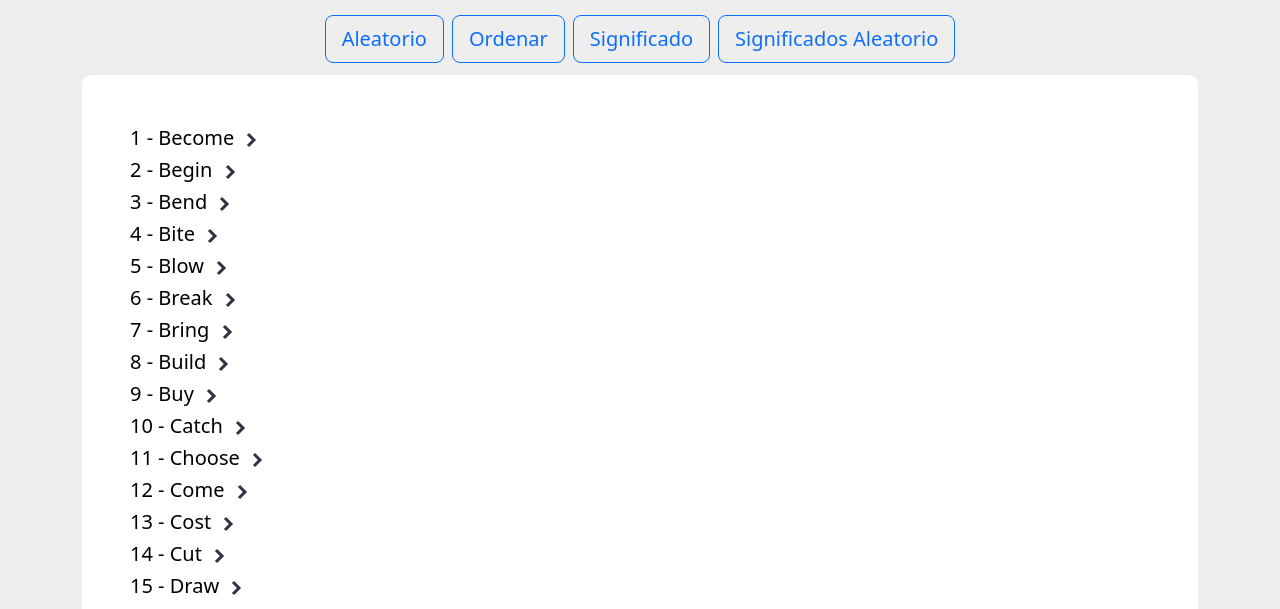
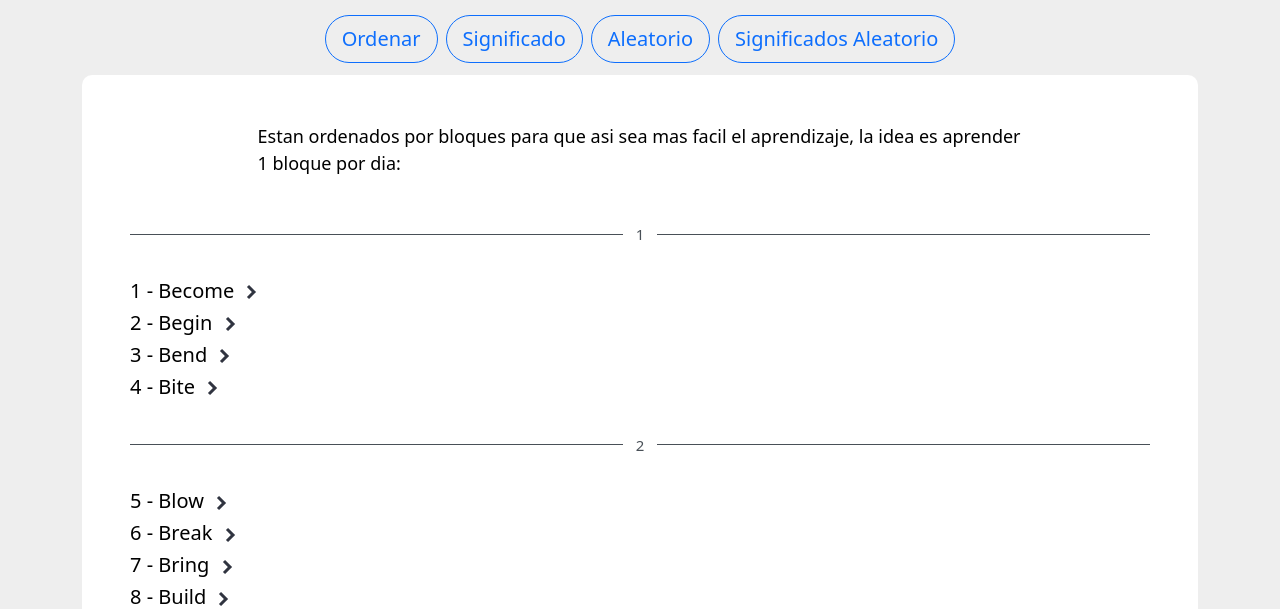
Before and after one commit to RubenAcosta16/paginaRubenPast, a plain HTML site: page past/index.html in a window 1280 px wide. Shown: the part 181-790 px from the top of the page. Drawn offline with nearby package versions, Linux system fonts and the light colour scheme.

Commit message:
verbs block

```diff
--- a/css/main.css
+++ b/css/main.css
@@ -95,6 +95,9 @@ background-size: cover;
 
 
 /* text */
+.text-p-sm{
+    font-size: 18px !important;
+}
 
 .text-p{
     font-size: 20px !important;
@@ -112,6 +115,11 @@ background-size: cover;
 
 
 @media(max-width:950px){
+
+    .text-p-sm{
+        font-size: 16px !important;
+    }
+
     .text-p{
         font-size: 18px !important;
     }
--- a/css/verbos_style.css
+++ b/css/verbos_style.css
@@ -119,3 +119,25 @@ left: 100px; */
 .navbar-toggler{
     margin-left: auto !important;
 }
+
+
+.separador-verbs{
+    margin: 30px 0;
+    display: flex;
+    /* justify-content: space-between; */
+    align-items: center;
+    color:  var(--color-text-secondary);
+    font-size: 15px;
+}
+
+.separador-verbs .line{
+    height: 1px;
+    width: 100%;
+    line-height: 12px;
+
+    background-color:  var(--color-text-secondary);
+}
+
+.separador-verbs .num{
+    margin:0 13px;
+}
--- a/past/index.html
+++ b/past/index.html
@@ -90,7 +90,11 @@
 
 
 
-
+        <!-- <div class="separador-verbs">
+          <div class="line"></div>
+          <div class="num">1</div>
+          <div class="line"></div>
+        </div> -->
 
 
         <nav class="navbar navbar-expand-lg">
@@ -105,16 +109,16 @@
                     <!-- <button type="button" class="btn btn-primary esconder">Generar</button> -->
                   </li>
                   <li class="nav-item mx-auto px-1 my-1">
-                    <button type="button" class="btn btn-outline-primary btn-lg aleatorio">Aleatorio</button>
+                    <button type="button" class="btn btn-outline-primary btn-lg orden rounded-pill">Ordenar</button>
                   </li>
                   <li class="nav-item mx-auto px-1 my-1">
-                    <button type="button" class="btn btn-outline-primary btn-lg orden">Ordenar</button>
+                    <button type="button" class="btn btn-outline-primary btn-lg significados rounded-pill">Significado</button>
                   </li>
                   <li class="nav-item mx-auto px-1 my-1">
-                    <button type="button" class="btn btn-outline-primary btn-lg significados">Significado</button>
+                    <button type="button" class="btn btn-outline-primary btn-lg aleatorio rounded-pill">Aleatorio</button>
                   </li>
                   <li class="nav-item mx-auto px-1 my-1">
-                    <button type="button" class="btn btn-outline-primary btn-lg significadosRandom">Significados Aleatorio</button>
+                    <button type="button" class="btn btn-outline-primary btn-lg significadosRandom rounded-pill">Significados Aleatorio</button>
                   </li>
 
                   <!-- <li class="nav-item dropdown">
--- a/past/past.js
+++ b/past/past.js
@@ -126,12 +126,12 @@
 
     let verbosOrdenados_btn=document.querySelector(".orden");
         verbosOrdenados_btn.addEventListener("click",()=>{
-            mostrarVerbos(verbosOrdenados());
+            mostrarVerbosBloque(verbosOrdenados());
         });
 
     let significados_btn=document.querySelector(".significados");
     significados_btn.addEventListener("click",()=>{
-        mostrarVerbos(significadoOrdenados());
+        mostrarVerbosBloque(significadoOrdenados());
     });
 
     let significadosRandom_btn=document.querySelector(".significadosRandom");
@@ -142,7 +142,8 @@
 
     let switchBoton=true;
 
-    mostrarVerbos(verbosOrdenados());
+    // mostrarVerbos(verbosOrdenados());
+    mostrarVerbosBloque(verbosOrdenados());
 
     // function ejecutar(){
     //         if(!switchBoton){
@@ -297,7 +298,7 @@ function significadosRandom(){
 function mostrarVerbos(verbos){
 
 
-    contenedor.innerHTML="";
+    contenedor.innerHTML="<p class='text-p-sm w-75 mx-auto mb-5'>Estan ordenados de forma aleatoria para poner en practica lo aprendido:</p>";
     let ul=document.createElement("ul");
     ul.classList.add("list");
     let switchVerbo=false;
@@ -357,7 +358,85 @@ function mostrarVerbos(verbos){
 
 
 
+function mostrarVerbosBloque(verbos){
 
+
+    contenedor.innerHTML="<p class='text-p-sm w-75 mx-auto'>Estan ordenados por bloques para que asi sea mas facil el aprendizaje, la idea es aprender 1 bloque por dia:</p>";
+    let ul=document.createElement("ul");
+    ul.classList.add("list");
+    let switchVerbo=false;
+    let c_bloque=1;
+
+    // let i=0;
+    for(let i=0;i<verbos[0].length;i++){
+        let switchVerbo=false;
+        let li=document.createElement("li");
+        let span=document.createElement("span");
+        let backImg=document.createElement("img");
+
+
+
+
+
+            backImg.src="./assets/arrow.svg";
+
+            backImg.classList.add("img-back");
+            span.classList.add("significado");
+            li.classList.add(i,"verbo");
+
+            //hice esto para simplificar las cosas ul
+        let palabra=document.createElement("span");
+        palabra.classList.add("palabra")
+            palabra.innerHTML=`${verbos[0][i]}`;
+
+            span.innerHTML=`${verbos[1][i]}`;
+            //` -${v[ve][1]} -${v[ve][2]}`
+
+
+
+            if(((i)%4==0) && !(verbos[0].length==(i+1))){
+
+                let bloque=document.createElement("div");
+                bloque.innerHTML=`
+                <div class="separador-verbs">
+                    <div class="line"></div>
+                    <div class="num">${c_bloque}</div>
+                    <div class="line"></div>
+                </div>`;
+                // bloque.classList.add("significado");
+                ul.appendChild(bloque);
+                c_bloque++;
+            }
+
+            li.appendChild(palabra);
+            palabra.appendChild(backImg);
+            li.appendChild(span);
+            ul.appendChild(li);
+
+            contenedor.appendChild(ul);
+
+
+        let verbo=document.querySelectorAll(".verbo");
+            verbo[i].addEventListener("click",()=>{
+                span.classList.toggle("significado-mostrar");
+
+                backImg.classList.toggle("img-back-active");
+//-----------------------------------------------------------------------
+                let height=0;
+
+
+                console.log(span.scrollHeight);
+                //tamaño minimo para que exita el menu y no se desborde, calcula la altura
+
+                if(span.clientHeight=="0"){
+                    height=span.scrollHeight;
+                }
+                span.style.height=height+"px";
+//------------------------------------------------------------
+            });
+            // i++;
+    }
+}
 
 
 // mostrar---------
```
Also changed, not shown: about.html (+11 -11 lines).
